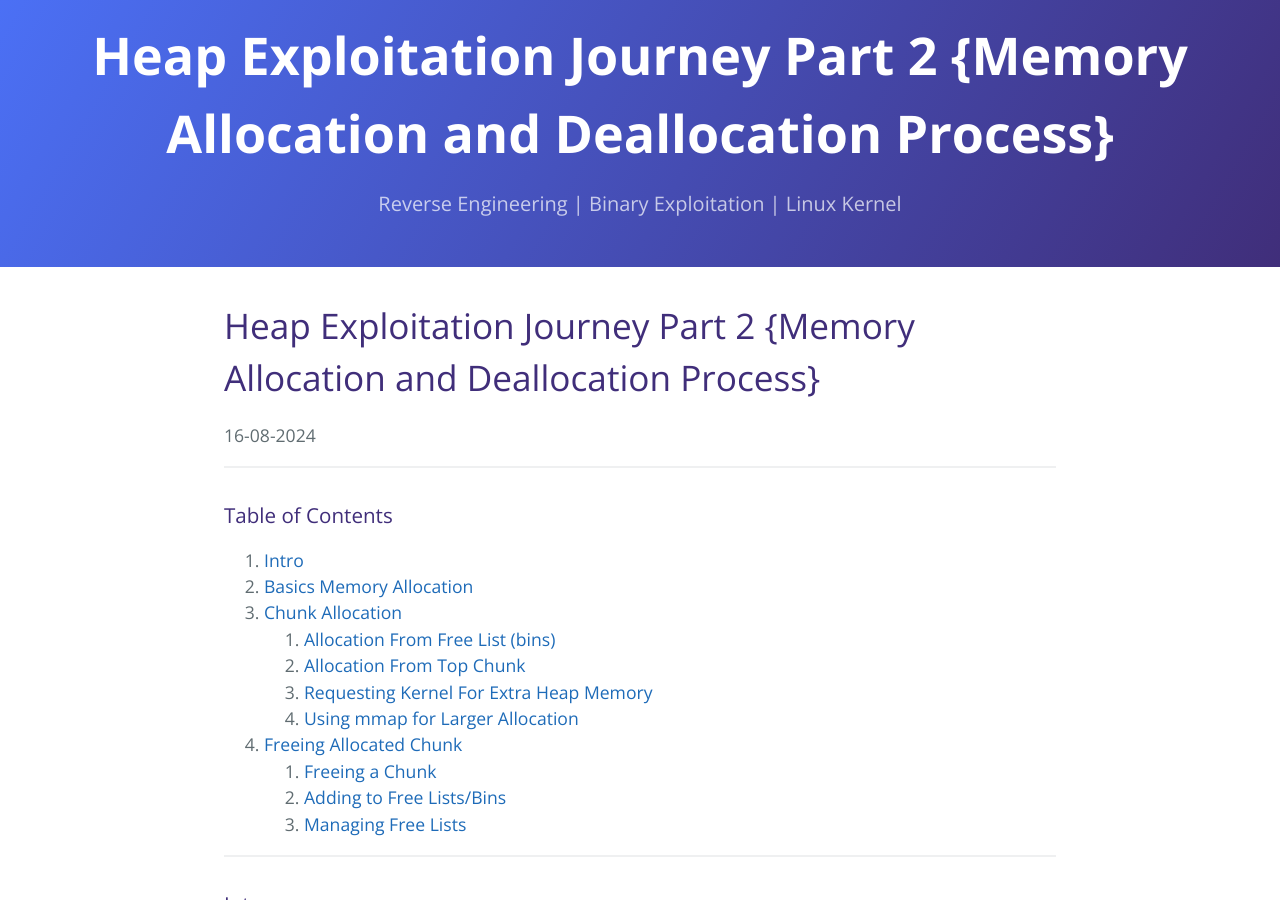
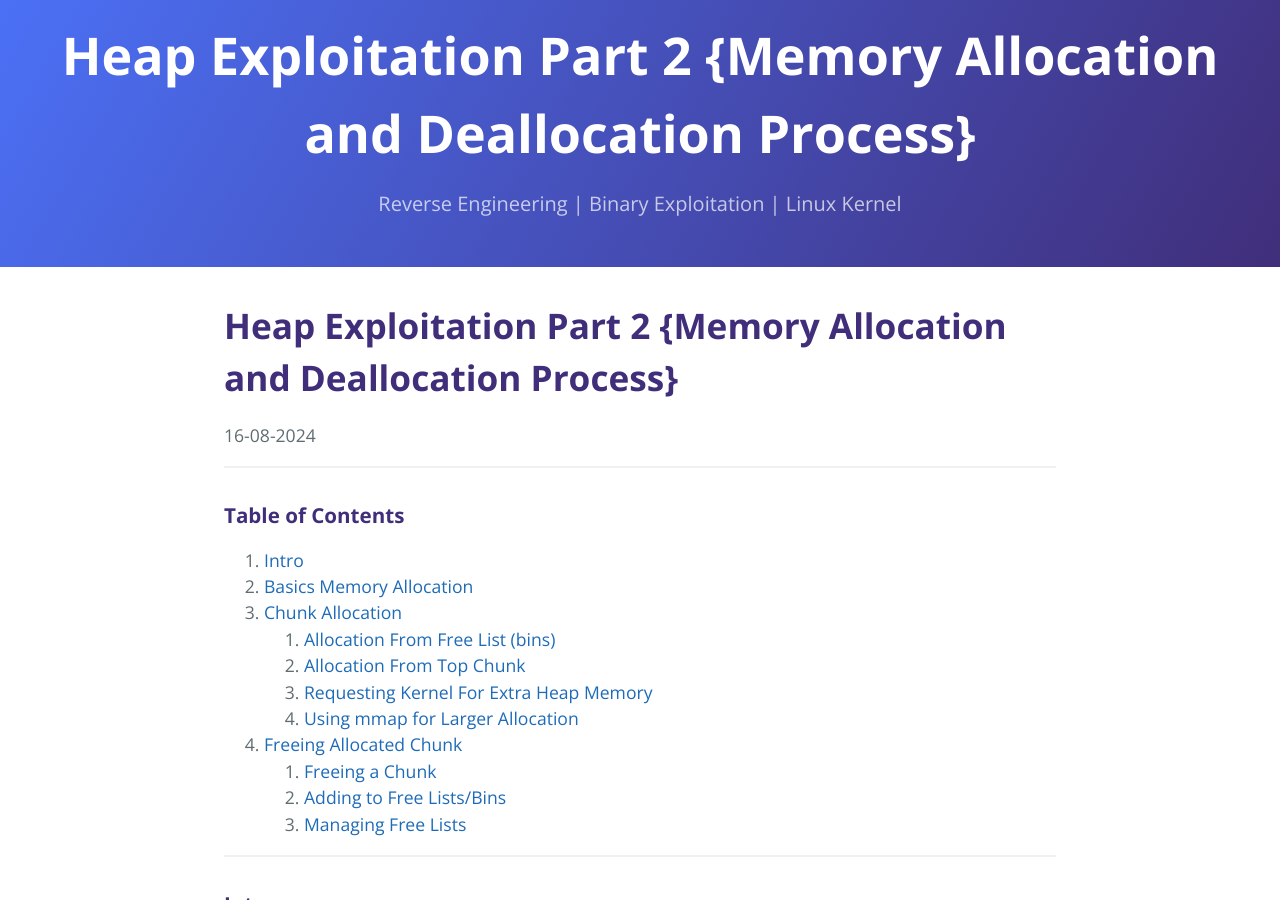
Before and after one commit to stackxbyte/stackxbyte.github.io, a Jekyll site: the page built from posts/heap_exploitation/heap_exploitation_journey_part2.md, in a window 1280 px wide and 900 px high. Built offline with Jekyll 4.4.1, drawn with Linux system fonts in a browser that asks for light colours; our own code applies the rules of GitHub Pages for plain Markdown files.

Commit message:
New Post Added

```diff
--- a/posts/heap_exploitation/heap_exploitation_journey_part1.md
+++ b/posts/heap_exploitation/heap_exploitation_journey_part1.md
@@ -1,4 +1,4 @@
-# **Heap Exploitation Journey Part 1 {Exploring GLIBC Heap}**
+# **Heap Exploitation Part 1 {Exploring GLIBC Heap}**
 
 Date [ 10-06-2024 ]
 
--- a/posts/heap_exploitation/heap_exploitation_journey_part2.md
+++ b/posts/heap_exploitation/heap_exploitation_journey_part2.md
@@ -1,10 +1,10 @@
-# Heap Exploitation Journey Part 2 {Memory Allocation and Deallocation Process}
+# **Heap Exploitation Part 2 {Memory Allocation and Deallocation Process}**
 
 16-08-2024
 
 ---
 
-### Table of Contents
+### **Table of Contents**
 
 1. [Intro](#intro)
 2. [Basics Memory Allocation](#basics-memory-allocation)
@@ -21,13 +21,13 @@
 
 ---
 
-### Intro
+### **Intro**
 
 Welcome back to the second part of the Heap Exploitation Series. In the previous [**Part**](https://stackxbyte.github.io/posts/heap_exploitation/heap_exploitation_journey_part1.html), I provided a basic overview of glibc’s heap implementation. If you haven't read that part yet, I highly recommend you go back and check it out to understand fundamental concepts such as chunks and bins. However, if you are already familiar with these basics, you can continue reading here. In this post, we will delve deeper into the process of memory allocation and deallocation in glibc’s heap. We’ll explore how memory is allocated for a process and the mechanisms involved in freeing memory.
 
 ---
 
-### Basics Memory Allocation
+### **Basics Memory Allocation**
 
 When you request memory for your program, for example, 0x10 bytes of memory, by calling `malloc`, it returns a pointer to the allocated memory space where you can store your data. However, the allocation process involves more than simply providing 16 bytes of free memory space.
 
@@ -53,7 +53,7 @@ After that heap manager mark this chunk as allocated and returns a pointer to th
 
 ---
 
-### Chunk Allocation
+### **Chunk Allocation**
 
 ***Before Talking about how a Chunk is allocated lets talk about how a heap is created in the first place***
 
@@ -68,7 +68,7 @@ There are various way a memory chunk can be allocated.
 3. **Requesting Kernel For Extra Heap Memory**
 4. **Using mmap for Larger Allocation**
 
-### Allocation From Free Lists (Bins)
+### **Allocation From Free Lists (Bins)**
 
 The heap manager has multiple free lists, also known as bins. These bins store all the chunks that are freed. The freed chunks are stored in different lists based on their size. For example, chunks larger than 512 bytes are stored in the large bin.
 
@@ -76,7 +76,7 @@ When you request memory from the heap manager, it will search through the bins a
 
 ![image.png](heap_images/image%201.png)
 
-### Allocation From Top Chunk
+### **Allocation From Top Chunk**
 
 The top chunk is a unique feature of the GLIBC memory allocator. It represents the last free chunk in the heap and is notable for being the largest among all the chunks. This chunk can be dynamically expanded as needed. There is only one top chunk in the entire heap. If the heap manager fails to find a suitable free chunk that matches desired allocation request, then it will create a new chunk from the top chunk and resize the top chunk accordingly and allocate that newly create chunk to the program.
 
@@ -94,7 +94,7 @@ When the heap memory is fully exhausted or there is insufficient memory availabl
 
 ![Screenshot from 2024-08-15 23-54-52.png](heap_images/a54725da-7e96-4e59-bede-1caeace4ae4a.png)
 
-### Using mmap for Larger Allocation
+### **Using mmap for Larger Allocation**
 
 Larger memory chunks are allocated using `mmap`. When a program requests a chunk of memory that exceeds the usual size limits of the heap, the heap manager uses `mmap` to allocate this memory outside the heap's standard area. In the chunk metadata, which contains information about the memory block such as size and status, the `M` bit is set to indicate that this allocation was performed using `mmap`. Metadata for chunks managed by `mmap` includes flags that denote the allocation method and manage the block’s lifecycle. When this memory is no longer needed and is freed by the `free()` function, the heap manager uses `munmap` to return the entire mapped region of memory back to the system, ensuring that the resources are released appropriately. This separation of memory management methods helps optimize performance and manage large memory requests efficiently.
 
```
Also changed, not shown: posts/heap_exploitation/heap.md (+1 -1 lines).
